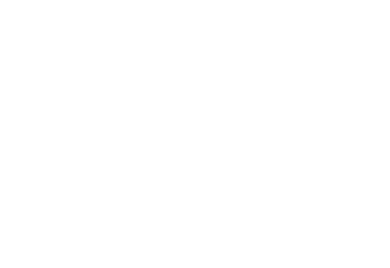
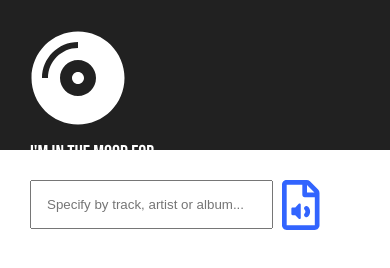
Before and after one commit to adoseof802/Mauzer, a plain HTML site: page index.html in a window 390 px wide. Drawn offline with Linux system fonts and the light colour scheme.

Commit message:
Designed the dashboard via CSS.
Looks lovely on both desktop and mobile view. I will implement media queries by the next commit.

```diff
--- a/index.html
+++ b/index.html
@@ -7,12 +7,19 @@
     <title>Mauzer</title>
     <script src="https://cdnjs.cloudflare.com/ajax/libs/font-awesome/5.12.1/js/all.min.js">
     </script>
-    <script src="scripts/validationHelper/validationHelper.js"></script>
     <script src="scripts/index.js"></script>
     <link rel="stylesheet" href="stylesheets/index.css"/>
 </head>
 
 <body>
+    <div class="dashboard">
+        <i class="fas fa-compact-disc"></i>
+        <fieldset>
+            <legend>I'm in the mood for...</legend>
+            <input type="search" placeholder="Specify by track, artist or album...">
+            <button><i class="far fa-file-audio"></i></button>
+        </fieldset>
+    </div>
 </body>
 
 </html>
--- a/scripts/validationHelper/validationHelper.js
+++ /dev/null
@@ -1,10 +0,0 @@
-window.validateColor = (color) => {
-    let colorRegExp = new RegExp(/^#([\da-f]{3}){1,2}$|^#([\da-f]{4}){1,2}$|(rgb|hsl)a?\((\s*-?\d+%?\s*,){2}(\s*-?\d+%?\s*,?\s*\)?)(,\s*(0?\.\d+)?|1)?\)/igm);
-
-    let matchResult = color.match(colorRegExp);
-
-    let isValid = ((matchResult == null) ? false : true);
-
-    // this function returns a <boolean> value (i.e. returns true when the specified color is valid and false when color is invalid)
-    return isValid;
-}
--- a/stylesheets/index.css
+++ b/stylesheets/index.css
@@ -1,10 +1,59 @@
-@font-face
-{
+@font-face {
     font-family: BebasNeue;
     src: url('../assets/fonts/BebasNeue-Regular.ttf');
 }
 
-body
-{
+* {
+    margin: 0;
+    padding: 0;
+}
+
+body {
     font-family: BebasNeue;
 }
+
+.dashboard {
+    background-color: rgb(33, 33, 33);
+    height: 120px;
+    padding: 15px;
+}
+
+.fa-compact-disc {
+    color: #fff;
+    float: left;
+    font-size: 600%;
+    padding: 15px;
+}
+
+fieldset
+{
+    border: none;
+    padding: 15px;
+}
+
+fieldset legend
+{
+    color: #fff;
+    font-size: 20px;
+}
+
+fieldset input[type="search"]
+{
+    padding: 15px;
+    vertical-align: top;
+    width: 243px;
+}
+
+fieldset button
+{
+    background: transparent;
+    border: none;
+    vertical-align: top;
+}
+
+.fa-file-audio
+{
+    color: rgb(50,100,254);
+    font-size: 50px;
+    margin-left: 6px;
+}
```
